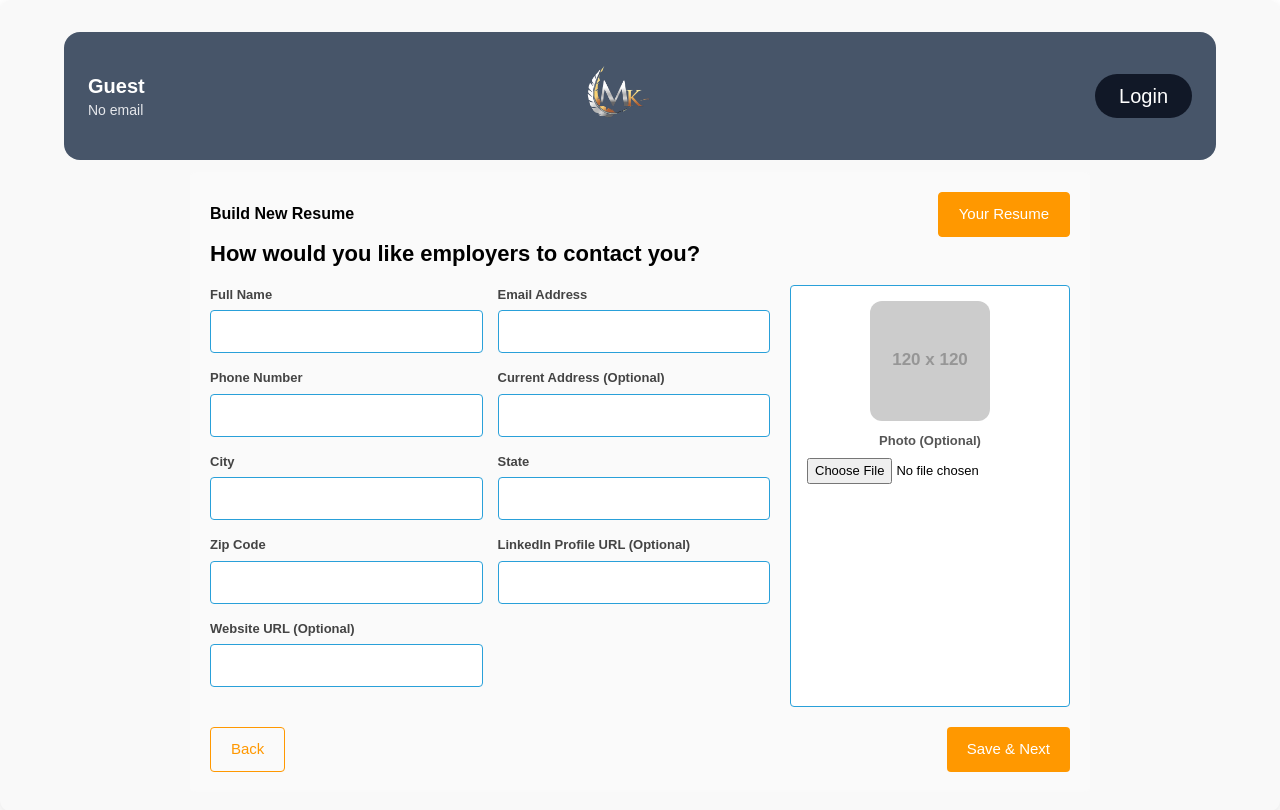
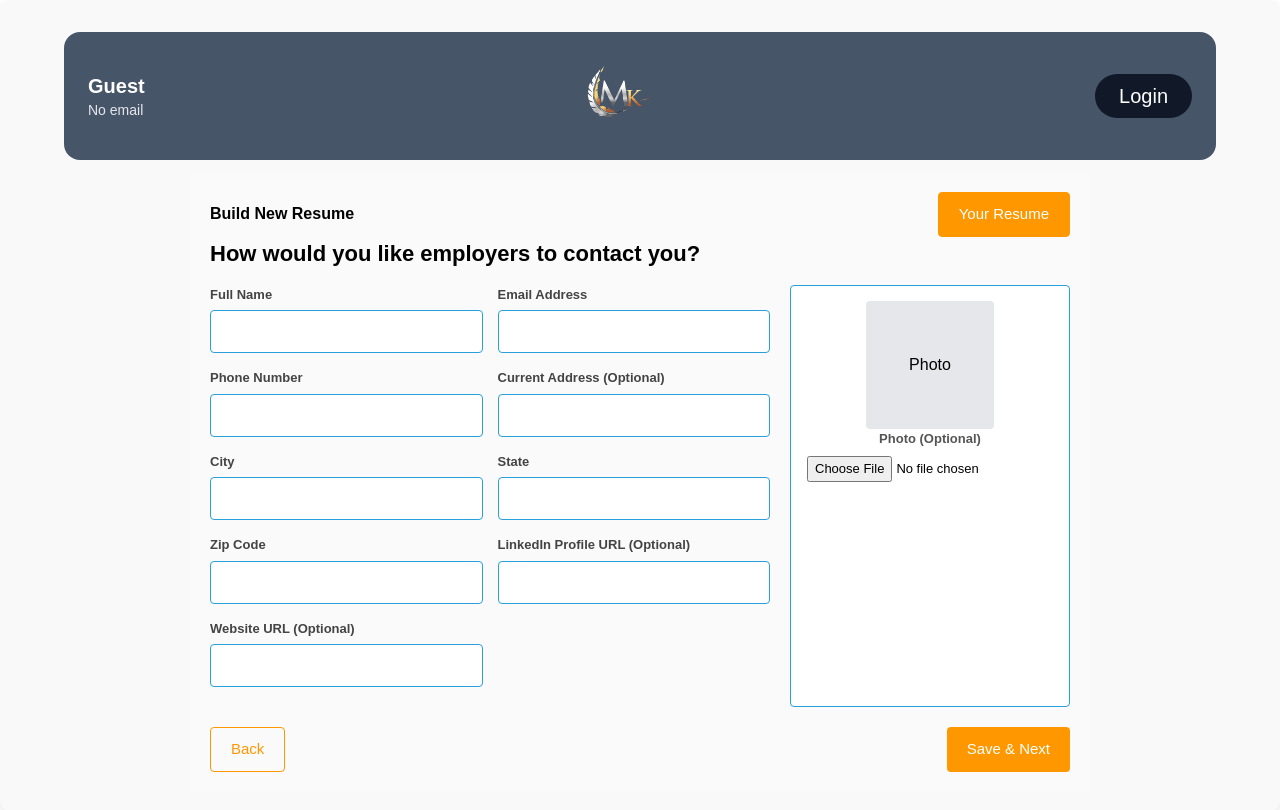
Before and after one commit to meetkumbhani2004/Create-Resume, a React (Create React App) app: page /resume in a window 1280 px wide. Built offline with nearby package versions, Linux system fonts and the light colour scheme.

Commit message:
Merge branch 'dev4

```diff
--- a/src/Component/ResumeForm.jsx
+++ b/src/Component/ResumeForm.jsx
@@ -349,11 +349,11 @@ const loadResume = (index) => {
     </div>
 
         <div className="photo-upload">
-          {formData.photo instanceof File ? (
-            <img src={URL.createObjectURL(formData.photo)} alt="Preview" />
-          ) : (
-            <img src="https://via.placeholder.com/120" alt="Default Avatar" />
-          )}
+         {formData.photo ? (
+                <img src={URL.createObjectURL(formData.photo)} alt="Profile" className="w-32 h-32 rounded" />
+              ) : (
+                <div className="w-32 h-32 bg-gray-200 flex items-center justify-center rounded">Photo</div>
+              )}
           <label>Photo (Optional)</label>
           <input type="file" accept="image/*" onChange={handlePhoto} />
 
```
